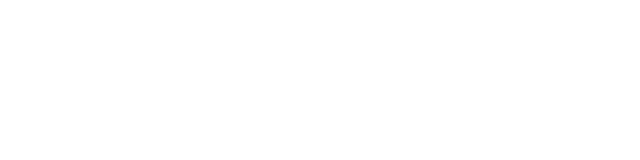
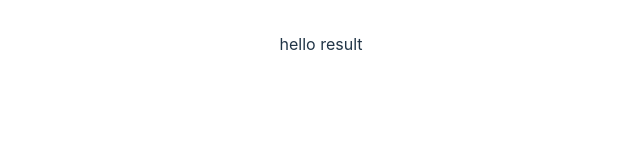
Before and after one commit to devBuzz142/inisw2-team7, a React (Vite) app in the folder fe/: page /result in a window 1280 px wide. Before the commit this address had no page. Shown: the top 160 px of the page, without its empty margins (319-959 px from the left). Built offline with nearby package versions, Linux system fonts and the light colour scheme.

Commit message:
feat: pages

```diff
--- a/fe/src/App.jsx
+++ b/fe/src/App.jsx
@@ -1,6 +1,8 @@
 import { BrowserRouter, Route, Routes } from "react-router-dom";
 import "./App.css";
 import HomePage from "./pages/HomePage";
+import EditPage from "./pages/EditPage";
+import ResultPage from "./pages/ResultPage";
 
 function App() {
   return (
@@ -9,6 +11,8 @@
         <BrowserRouter>
           <Routes>
             <Route path="/" element={<HomePage />} />
+            <Route path="/edit" element={<EditPage />} />
+            <Route path="/result" element={<ResultPage />} />
           </Routes>
         </BrowserRouter>
       </div>
--- /dev/null
+++ b/fe/src/pages/EditPage.jsx
@@ -0,0 +1,5 @@
+const EditPage = () => {
+  return <div>hello edit</div>;
+};
+
+export default EditPage;
--- /dev/null
+++ b/fe/src/pages/ResultPage.jsx
@@ -0,0 +1,5 @@
+const ResultPage = () => {
+  return <div>hello result</div>;
+};
+
+export default ResultPage;
```
